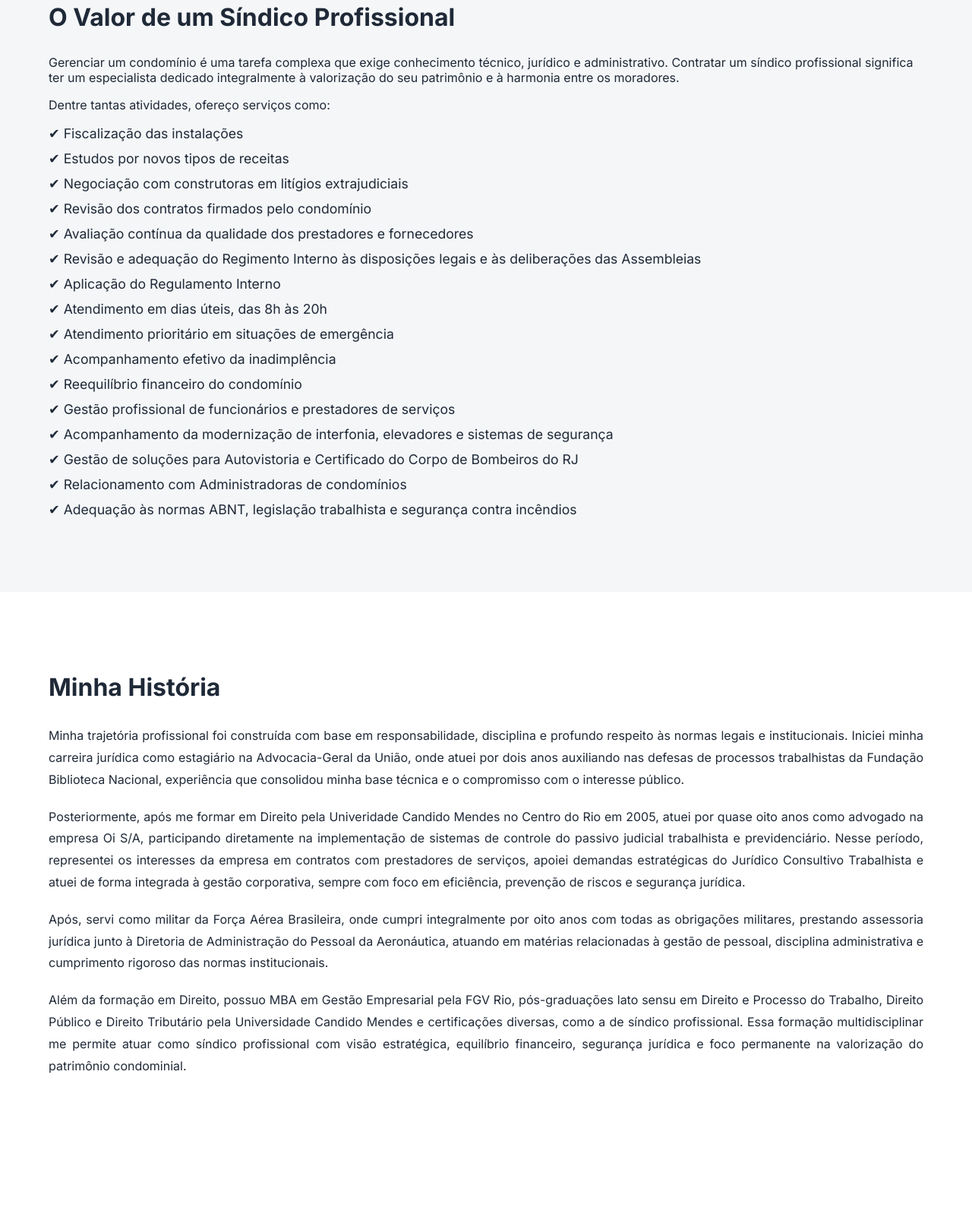
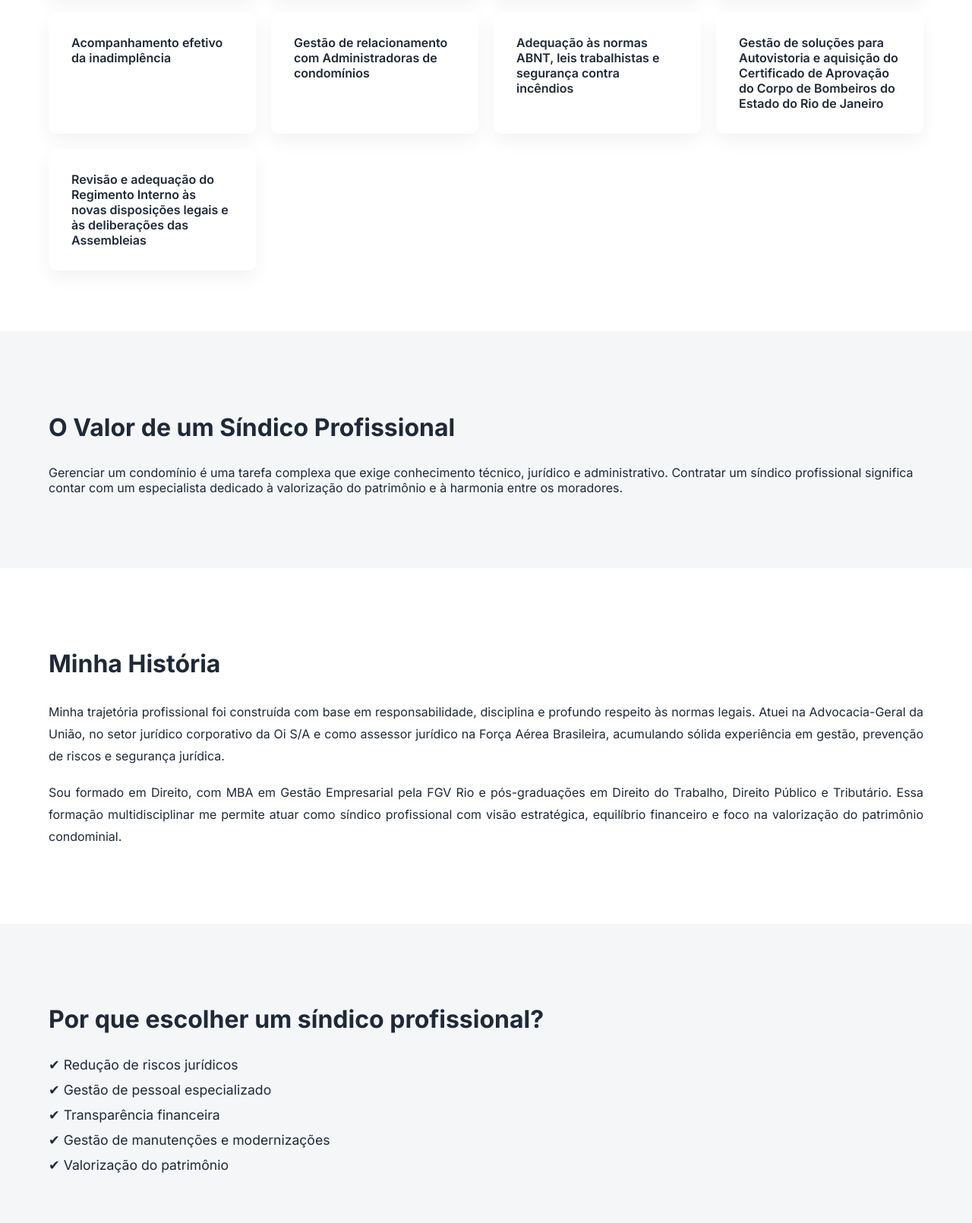
Before and after one commit to condorioadm-blip/condorio-site, a plain HTML site: page index.html in a window 1280 px wide. Shown: the part 1190-2800 px from the top of the page at 76% size. Drawn offline with Linux system fonts and the light colour scheme.

Commit message:
Refactor index.html to remove duplicates
Removed duplicate sections and cleaned up HTML structure.

```diff
--- a/index.html
+++ b/index.html
@@ -1,7 +1,6 @@
 <!DOCTYPE html>
 <html lang="pt-BR">
 <head>
-  <meta name="viewport" content="width=device-width, initial-scale=1.0">
   <meta charset="UTF-8">
   <title>CONDORIO | Síndico Profissional no Rio de Janeiro</title>
   <meta name="viewport" content="width=device-width, initial-scale=1.0">
@@ -29,19 +28,17 @@
   </div>
 </header>
 
-
 <section class="hero">
-  <div class="container hero-grid">
-    <div>
-      <h1>Síndico profissional<br>ao seu alcance</h1>
-      <p>Gestão moderna, técnica e transparente para condomínios no Rio de Janeiro.</p>
-    </div>
+  <div class="container">
+    <h1>Síndico profissional<br>ao seu alcance</h1>
+    <p>Gestão moderna, técnica e transparente para condomínios no Rio de Janeiro.</p>
   </div>
 </section>
 
 <section id="servicos" class="section">
   <div class="container">
     <h2>Serviços</h2>
+
     <div class="cards">
       <div class="card">Gestão Administrativa</div>
       <div class="card">Gestão Financeira</div>
@@ -50,9 +47,20 @@
       <div class="card">Segurança Condominial</div>
       <div class="card">Gestão de Pessoal</div>
       <div class="card">Mediação de Conflitos</div>
-      <div class="card">Normas de Incêndio</div>
-      <div class="card">Negociação com Fornecedores de Serviços</div>
-      <div class="card">Comunicação Eficiente</div>
+      <div class="card">Adequação às Normas de Incêndio</div>
+      <div class="card">Negociação com Fornecedores</div>
+      <div class="card">Fiscalização das instalações</div>
+      <div class="card">Busca por novos tipos de receitas</div>
+      <div class="card">Negociação com construtoras em litígios extrajudiciais</div>
+      <div class="card">Revisão dos contratos firmados pelo condomínio</div>
+      <div class="card">Avaliação contínua da qualidade dos prestadores de serviços e fornecedores</div>
+      <div class="card">Atendimento em dias úteis de 8h às 20h</div>
+      <div class="card">Atendimento prioritário em emergência</div>
+      <div class="card">Acompanhamento efetivo da inadimplência</div>
+      <div class="card">Gestão de relacionamento com Administradoras de condomínios</div>
+      <div class="card">Adequação às normas ABNT, leis trabalhistas e segurança contra incêndios</div>
+      <div class="card">Gestão de soluções para Autovistoria e aquisição do Certificado de Aprovação do Corpo de Bombeiros do Estado do Rio de Janeiro</div>
+      <div class="card">Revisão e adequação do Regimento Interno às novas disposições legais e às deliberações das Assembleias</div>
     </div>
   </div>
 </section>
@@ -63,92 +71,46 @@
 
     <p>
       Gerenciar um condomínio é uma tarefa complexa que exige conhecimento técnico,
-      jurídico e administrativo. Contratar um síndico profissional significa ter
-      um especialista dedicado integralmente à valorização do seu patrimônio e à
-      harmonia entre os moradores.
+      jurídico e administrativo. Contratar um síndico profissional significa contar
+      com um especialista dedicado à valorização do patrimônio e à harmonia entre os moradores.
     </p>
-
-    <p>Dentre tantas atividades, ofereço serviços como:</p>
-
-    <ul class="advantages">
-      <li>✔ Fiscalização das instalações</li>
-      <li>✔ Estudos por novos tipos de receitas</li>
-      <li>✔ Negociação com construtoras em litígios extrajudiciais</li>
-      <li>✔ Revisão dos contratos firmados pelo condomínio</li>
-      <li>✔ Avaliação contínua da qualidade dos prestadores e fornecedores</li>
-      <li>✔ Revisão e adequação do Regimento Interno às disposições legais e às deliberações das Assembleias</li>
-      <li>✔ Aplicação do Regulamento Interno</li>
-      <li>✔ Atendimento em dias úteis, das 8h às 20h</li>
-      <li>✔ Atendimento prioritário em situações de emergência</li>
-      <li>✔ Acompanhamento efetivo da inadimplência</li>
-      <li>✔ Reequilíbrio financeiro do condomínio</li>
-      <li>✔ Gestão profissional de funcionários e prestadores de serviços</li>
-      <li>✔ Acompanhamento da modernização de interfonia, elevadores e sistemas de segurança</li>
-      <li>✔ Gestão de soluções para Autovistoria e Certificado do Corpo de Bombeiros do RJ</li>
-      <li>✔ Relacionamento com Administradoras de condomínios</li>
-      <li>✔ Adequação às normas ABNT, legislação trabalhista e segurança contra incêndios</li>
-    </ul>
   </div>
 </section>
+
 <section id="quem-sou" class="section">
   <div class="container">
     <h2>Minha História</h2>
 
     <p class="text-justified">
       Minha trajetória profissional foi construída com base em responsabilidade,
-      disciplina e profundo respeito às normas legais e institucionais. Iniciei
-      minha carreira jurídica como estagiário na Advocacia-Geral da União, onde atuei
-      por dois anos auxiliando nas defesas de processos trabalhistas da Fundação Biblioteca Nacional,
-      experiência que consolidou minha base técnica e o compromisso com o interesse público.
+      disciplina e profundo respeito às normas legais. Atuei na Advocacia-Geral da União,
+      no setor jurídico corporativo da Oi S/A e como assessor jurídico na Força Aérea Brasileira,
+      acumulando sólida experiência em gestão, prevenção de riscos e segurança jurídica.
     </p>
 
     <p class="text-justified">
-      Posteriormente, após me formar em Direito pela Univeridade Candido Mendes no Centro do Rio em 2005, atuei por quase oito anos como advogado na empresa Oi S/A, participando
-      diretamente na implementação de sistemas de controle do passivo judicial trabalhista
-      e previdenciário. Nesse período, representei os interesses da empresa em contratos
-      com prestadores de serviços, apoiei demandas estratégicas do Jurídico Consultivo
-      Trabalhista e atuei de forma integrada à gestão corporativa, sempre com foco em
-      eficiência, prevenção de riscos e segurança jurídica.
-    </p>
-
-    <p class="text-justified">
-      Após, servi como militar da Força Aérea Brasileira, onde cumpri integralmente
-      por oito anos com todas as obrigações militares, prestando assessoria jurídica junto à Diretoria de
-      Administração do Pessoal da Aeronáutica, atuando em matérias relacionadas à gestão
-      de pessoal, disciplina administrativa e cumprimento rigoroso das normas institucionais.
-    </p>
-
-    <p class="text-justified">
-      Além da formação em Direito, possuo MBA em Gestão Empresarial pela FGV Rio, pós-graduações lato sensu em
-      Direito e Processo do Trabalho, Direito Público e Direito Tributário pela Universidade
-      Candido Mendes e certificações diversas, como a de síndico profissional. Essa formação multidisciplinar me permite atuar como síndico
-      profissional com visão estratégica, equilíbrio financeiro, segurança jurídica
-      e foco permanente na valorização do patrimônio condominial.
+      Sou formado em Direito, com MBA em Gestão Empresarial pela FGV Rio e pós-graduações
+      em Direito do Trabalho, Direito Público e Tributário. Essa formação multidisciplinar
+      me permite atuar como síndico profissional com visão estratégica, equilíbrio financeiro
+      e foco na valorização do patrimônio condominial.
     </p>
   </div>
 </section>
 
-
-<section id="vantagens" class="section">
+<section id="vantagens" class="section light">
   <div class="container">
     <h2>Por que escolher um síndico profissional?</h2>
     <ul class="advantages">
       <li>✔ Redução de riscos jurídicos</li>
+      <li>✔ Gestão de pessoal especializado</li>
       <li>✔ Transparência financeira</li>
-      <li>✔ Gestão profissional e contínua</li>
+      <li>✔ Gestão de manutenções e modernizações</li>
       <li>✔ Valorização do patrimônio</li>
     </ul>
   </div>
 </section>
 
-<section class="cta">
-  <div class="container">
-    <h2>Gestão profissional não é custo.<br>É investimento.</h2>
-
-  </div>
-</section>
-
-<section id="contato" class="section light">
+<section id="contato" class="section">
   <div class="container">
     <h2>Contato</h2>
     <p>Email: <strong>condorio.adm@gmail.com</strong></p>
@@ -162,8 +124,3 @@
 
 </body>
 </html>
-
-  </footer>
-
-</body>
-</html>
```
